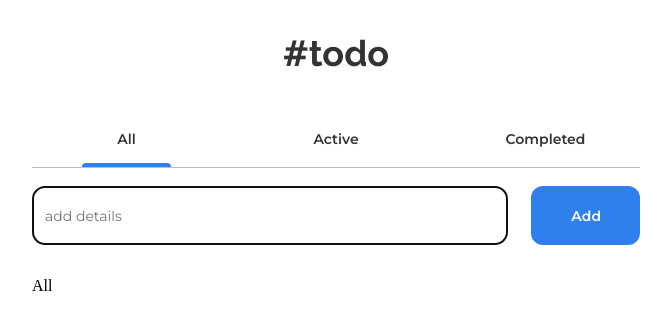
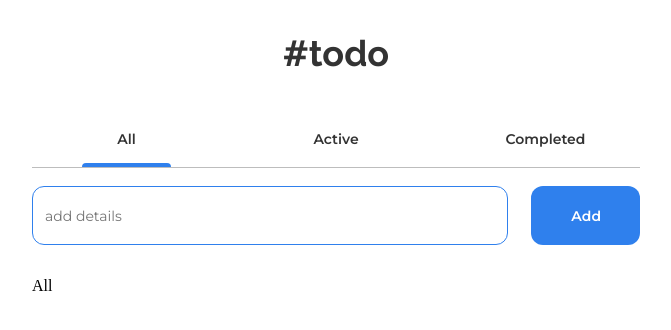
Before and after one commit to villalb4/toDo, a React (Create React App) app: page / in a window 1280 px wide. Shown: the top 330 px of the page, without its empty margins (304-975 px from the left). Built offline with nearby package versions, Linux system fonts and the light colour scheme.

Commit message:
add: styles

```diff
--- a/src/components/addTodo/addTodo.css
+++ b/src/components/addTodo/addTodo.css
@@ -15,6 +15,11 @@
   font-weight: 400;
   font-size: 14px;
   color: var(--text-placeholder);
+  outline: none;
+  transition: all ease 0.2s;
+}
+.addTodo_input:focus {
+  border: 1px solid var(--blue);
 }
 
 .addTodo_button {
@@ -26,4 +31,10 @@
   font-weight: 600;
   font-size: 14px;
   color: #FFFFFF;
+  cursor: pointer;
+  transition: all ease 0.3s;
 }
+
+.addTodo_button:hover {
+  background-color: var(--blue-hover);
+}
```
